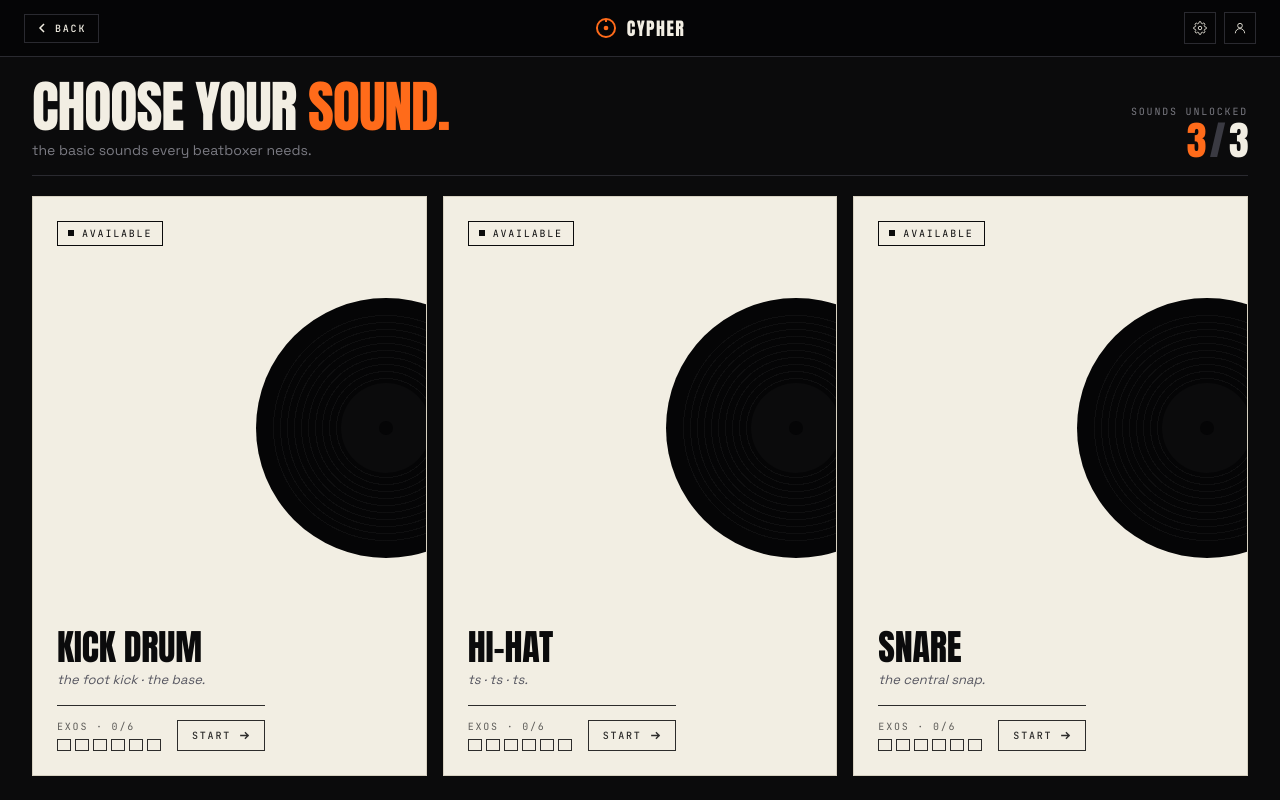
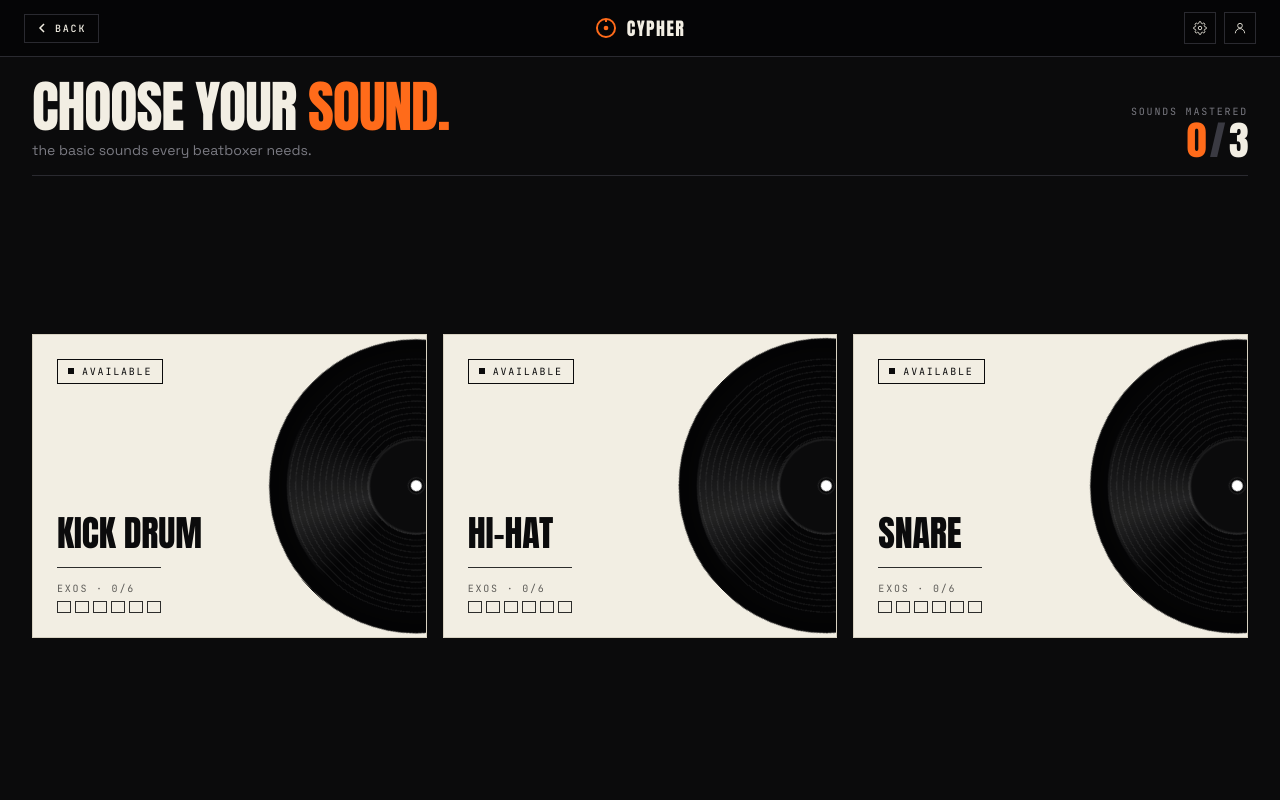
Before and after one commit to ONEmanLAW/Cypher, a Vue app: page / in a window 1280 px wide. Built offline with nearby package versions, Linux system fonts and the light colour scheme.

Commit message:
Added changes to soundSelectView

```diff
--- a/src/views/SoundSelectView.vue
+++ b/src/views/SoundSelectView.vue
@@ -15,7 +15,9 @@ const sounds = computed(() =>
   }))
 )
 
-const unlockedCount = computed(() => SOUNDS.filter((s) => s.unlocked).length)
+const masteredCount = computed(() =>
+  sounds.value.filter((s) => s.exos === s.total && s.total > 0).length
+)
 const totalCount = computed(() => SOUNDS.length)
 
 const STATE_PILL = {
@@ -23,11 +25,6 @@ const STATE_PILL = {
   current: 'In progress',
   avail:   'Available',
   locked:  'Locked',
-}
-
-const STATE_CTA = {
-  current: 'Continue',
-  avail:   'Start',
 }
 
 function selectSound(sound) {
@@ -43,7 +40,7 @@ function goBack() {
 
 <template>
   <main class="select">
-    <!-- HEADER (identique à ExercisesView) -->
+    <!-- HEADER -->
     <header class="nav">
       <div class="nav-left">
         <button class="nav-back" type="button" @click="goBack">
@@ -90,13 +87,14 @@ function goBack() {
         </div>
 
         <div class="counter">
-          <span class="counter-label">Sounds unlocked</span>
+          <span class="counter-label">Sounds mastered</span>
           <div class="counter-num">
-            <em>{{ unlockedCount }}</em><span class="slash">/</span>{{ totalCount }}
+            <em>{{ masteredCount }}</em><span class="slash">/</span>{{ totalCount }}
           </div>
         </div>
       </section>
 
+      <section class="grid-wrap">
         <section class="grid">
           <button
             v-for="s in sounds"
@@ -107,7 +105,16 @@ function goBack() {
             :disabled="!s.unlocked"
             @click="selectSound(s)"
           >
-          <!-- pill état (en haut à droite) -->
+            <!-- VINYLE -->
+            <div class="vinyl">
+              <div class="vinyl-grooves" />
+              <div class="vinyl-shine" />
+              <div class="vinyl-center">
+                <div class="vinyl-hole" />
+              </div>
+            </div>
+
+            <!-- pill -->
             <div class="card-pill-wrap">
               <span class="pill" :class="s.state">
                 <span class="pill-dot" />
@@ -115,18 +122,9 @@ function goBack() {
               </span>
             </div>
 
-          <!-- vinyle (à droite, partiellement coupé) -->
-          <div class="vinyl-wrap">
-            <div class="vinyl">
-              <div class="vinyl-grooves" />
-              <div class="vinyl-center" />
-            </div>
-          </div>
-
-          <!-- nom + sous-titre -->
+            <!-- nom -->
             <div class="card-text">
               <div class="card-name">{{ s.name }}</div>
-            <div class="card-sub">{{ s.sub }}</div>
             </div>
 
             <!-- footer -->
@@ -138,16 +136,9 @@ function goBack() {
                         :class="{ fill: i <= s.exos }" />
                 </div>
               </div>
-
-            <span v-if="STATE_CTA[s.state]" class="card-cta">
-              <span>{{ STATE_CTA[s.state] }}</span>
-              <svg width="11" height="11" viewBox="0 0 12 12" fill="none">
-                <path d="M2 6h8m-3-3 3 3-3 3"
-                      stroke="currentColor" stroke-width="1.5" stroke-linecap="square" />
-              </svg>
-            </span>
             </div>
           </button>
+        </section>
       </section>
     </div>
   </main>
@@ -163,7 +154,7 @@ function goBack() {
   overflow: hidden;
 }
 
-/* ============ NAV (identique ExercisesView) ============ */
+/* ============ NAV ============ */
 .nav {
   display: grid;
   grid-template-columns: 1fr auto 1fr;
@@ -286,12 +277,18 @@ function goBack() {
 .counter-num .slash { color: var(--ink-5); margin: 0 4px; }
 
 /* ============ GRID ============ */
+.grid-wrap {
+  flex: 1;
+  min-height: 0;
+  display: flex;
+  align-items: center;
+  justify-content: center;
+}
 .grid {
   display: grid;
   grid-template-columns: repeat(3, 1fr);
   gap: 16px;
-  flex: 1;
-  min-height: 0;
+  width: 100%;
 }
 
 /* ============ CARD ============ */
@@ -306,7 +303,7 @@ function goBack() {
   color: var(--fg-primary);
   cursor: pointer;
   overflow: hidden;
-  min-height: 0;
+  height: clamp(280px, 38vh, 360px);
   transition:
     border-color var(--dur-base) var(--ease-out-snap),
     transform var(--dur-base) var(--ease-out-snap),
@@ -316,7 +313,6 @@ function goBack() {
 .card:disabled,
 .card.locked { cursor: not-allowed; }
 
-/* États */
 .card.avail,
 .card.locked {
   background: var(--bone-2);
@@ -339,12 +335,12 @@ function goBack() {
 }
 .card.locked { opacity: 0.55; }
 
-/* ============ PILL EN HAUT ============ */
+/* ============ PILL ============ */
 .card-pill-wrap {
   position: relative;
-  z-index: 2;
+  z-index: 3;
   display: flex;
-  justify-content: flex-end;
+  justify-content: flex-start;
   margin-bottom: 16px;
 }
 .pill {
@@ -378,86 +374,127 @@ function goBack() {
   border-color: var(--ink-1);
 }
 
-/* ============ VINYLE (à droite, partiellement coupé comme la maquette) ============ */
-.vinyl-wrap {
+/* =================================================
+   VINYLE
+   ================================================= */
+.vinyl {
   position: absolute;
-  top: 40%;
-  right: -90px;
-  transform: translateY(-50%);
-  width: 260px;
-  height: 260px;
-  pointer-events: none;
-  z-index: 1;
-}
-.vinyl {
-  position: relative;
-  width: 100%;
-  height: 100%;
+  top: 50%;
+  right: -35%;
+  width: 75%;
+  aspect-ratio: 1 / 1;
   border-radius: 999px;
   background: var(--ink-0);
-  transition: box-shadow var(--dur-base);
+  pointer-events: none;
+  z-index: 0;
+  transform: translateY(-50%);
+  animation: vinyl-spin 8s linear infinite;
+  box-shadow:
+    inset 0 0 0 1px rgba(255,255,255,0.04),
+    inset 0 0 40px rgba(0,0,0,0.6);
 }
 
-/* Rotation au hover */
-.card:not(:disabled):hover .vinyl {
-  animation: spin 4s linear infinite;
-}
-@keyframes spin {
-  to { transform: rotate(360deg); }
+@keyframes vinyl-spin {
+  from { transform: translateY(-50%) rotate(0deg); }
+  to   { transform: translateY(-50%) rotate(360deg); }
 }
 
-/* Grooves : cercles concentriques très subtils */
+.card:not(:disabled):hover .vinyl {
+  animation-duration: 2.5s;
+}
+
 .vinyl-grooves {
   position: absolute;
-  inset: 12px;
+  inset: 6%;
   border-radius: 999px;
   background:
     repeating-radial-gradient(circle at center,
-      rgba(255,255,255,0.04) 0,
-      rgba(255,255,255,0.04) 1px,
+      rgba(255,255,255,0.07) 0,
+      rgba(255,255,255,0.07) 1px,
       transparent 1px,
-      transparent 7px);
+      transparent 6px);
 }
-/* Étiquette centrale (le label du vinyle) */
+
+.vinyl-shine {
+  position: absolute;
+  inset: 6%;
+  border-radius: 999px;
+  background: conic-gradient(
+    from 0deg,
+    transparent 0deg,
+    rgba(255,255,255,0.12) 30deg,
+    transparent 80deg,
+    transparent 180deg,
+    rgba(255,255,255,0.06) 210deg,
+    transparent 260deg,
+    transparent 360deg
+  );
+  mix-blend-mode: screen;
+  pointer-events: none;
+}
+
 .vinyl-center {
   position: absolute;
   top: 50%;
   left: 50%;
-  width: 90px;
-  height: 90px;
-  margin: -45px 0 0 -45px;
+  width: 32%;
+  aspect-ratio: 1 / 1;
+  transform: translate(-50%, -50%);
   border-radius: 999px;
   background: var(--bone-2);
   display: flex;
   align-items: center;
   justify-content: center;
-}
-.vinyl-center::after {
-  content: '';
-  width: 14px;
-  height: 14px;
-  border-radius: 999px;
-  background: var(--ink-0);
+  box-shadow:
+    inset 0 0 0 1px rgba(0,0,0,0.15),
+    0 0 0 1px rgba(0,0,0,0.3);
 }
 
-/* current : étiquette du vinyle en sombre, trou orange */
-.card.current .vinyl-center { background: var(--ink-0); }
-.card.current .vinyl-center::after { background: var(--brand); }
+.vinyl-hole {
+  width: 12%;
+  aspect-ratio: 1 / 1;
+  border-radius: 999px;
+  background: var(--bone-0);
+  box-shadow:
+    0 0 0 2px var(--ink-0),
+    0 0 0 3px rgba(0,0,0,0.6);
+}
 
-/* avail/locked : vinyle reste sombre, étiquette sombre */
-.card.avail .vinyl,
-.card.locked .vinyl { background: var(--ink-0); }
+/* === Variantes par état === */
+.card.current .vinyl-center {
+  background: var(--ink-0);
+  box-shadow:
+    inset 0 0 0 1px rgba(255,255,255,0.1),
+    0 0 0 1px rgba(255,255,255,0.15);
+}
+.card.current .vinyl-hole {
+  background: var(--brand);
+  box-shadow:
+    0 0 0 2px var(--ink-0),
+    0 0 0 3px rgba(0,0,0,0.6);
+}
+
 .card.avail .vinyl-center,
-.card.locked .vinyl-center { background: var(--ink-1); }
-.card.avail .vinyl-center::after,
-.card.locked .vinyl-center::after { background: var(--ink-0); }
+.card.locked .vinyl-center {
+  background: var(--ink-1);
+  box-shadow:
+    inset 0 0 0 1px rgba(255,255,255,0.08),
+    0 0 0 1px rgba(255,255,255,0.1);
+}
+.card.avail .vinyl-hole,
+.card.locked .vinyl-hole {
+  background: var(--bone-0);
+  box-shadow:
+    0 0 0 2px var(--ink-0),
+    0 0 0 3px rgba(255,255,255,0.1);
+}
 
 /* ============ TEXTE ============ */
 .card-text {
   position: relative;
   z-index: 2;
   margin-top: auto;
-  max-width: 60%;
+  max-width: 55%;
 }
 .card-name {
   font-family: var(--font-display);
@@ -465,18 +502,7 @@ function goBack() {
   line-height: 1;
   letter-spacing: var(--ls-tight);
   text-transform: uppercase;
-  margin-bottom: 6px;
 }
-.card-sub {
-  font-family: var(--font-ui);
-  font-style: italic;
-  font-size: 13px;
-  color: var(--fg-muted);
-  line-height: 1.4;
-}
-.card.avail .card-sub,
-.card.locked .card-sub { color: var(--ink-6); }
-.card.current .card-sub { color: rgba(11,11,12,0.75); }
 
 /* ============ FOOTER ============ */
 .card-foot {
@@ -484,11 +510,12 @@ function goBack() {
   z-index: 2;
   display: flex;
   align-items: flex-end;
-  justify-content: space-between;
+  justify-content: flex-start;
   gap: 16px;
   margin-top: 16px;
   padding-top: 14px;
   border-top: 1px solid currentColor;
+  max-width: 55%;
 }
 .card.current .card-foot { border-top-color: rgba(11,11,12,0.3); }
 .card.avail .card-foot,
@@ -522,30 +549,21 @@ function goBack() {
   background: currentColor;
 }
 
-.card-cta {
-  display: inline-flex;
-  align-items: center;
-  gap: 8px;
-  padding: 8px 14px;
-  border: 1px solid currentColor;
-  font-family: var(--font-mono);
-  font-size: 10px;
-  font-weight: 500;
-  letter-spacing: var(--ls-label);
-  text-transform: uppercase;
-}
-
 /* ============ RESPONSIVE ============ */
 @media (max-width: 1100px) {
   .grid { grid-template-columns: repeat(2, 1fr); }
   .top-title { font-size: 44px; }
+  .card { height: clamp(260px, 36vh, 340px); }
 }
 @media (max-width: 640px) {
-  .select { height: auto; overflow-y: auto; }
+  .select { height: auto; overflow: visible; }
   .body { overflow: visible; }
+  .grid-wrap { align-items: stretch; }
   .top { flex-direction: column; align-items: flex-start; gap: 16px; }
   .counter { align-items: flex-start; }
   .grid { grid-template-columns: 1fr; }
+  .card { height: auto; min-height: 260px; }
   .top-title { font-size: 32px; }
+  .vinyl { width: 70%; right: -30%; }
 }
 </style>
```
Lines whose indentation alone changed are shown as unchanged.
